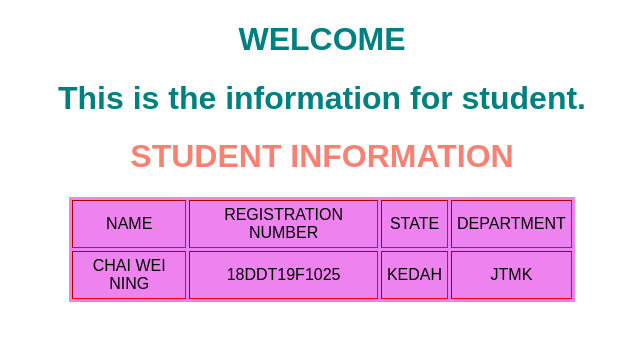
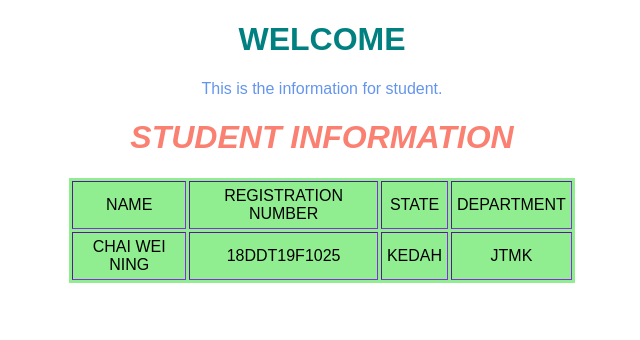
Before and after one commit to j2weining/TestSelector, a plain HTML site: page Selector/index.html in a window 1280 px wide. Shown: the whole page, without its empty margins (318-958 px from the left). Drawn offline with Linux system fonts and the light colour scheme.

Commit message:
newest code

```diff
--- a/Selector/index.html
+++ b/Selector/index.html
@@ -9,7 +9,7 @@
 </head>
 <body>
     <h1>WELCOME</h1>
-    <h1>This is the information for student.</h1>
+    <p>This is the information for student.</p>
     <div class="title">
         <h1>STUDENT INFORMATION</h1>
     </div>
--- a/Selector/style.css
+++ b/Selector/style.css
@@ -4,14 +4,20 @@ h1{
 }
 
 #table{
-    background-color: violet;
+    background-color:lightgreen;
     margin-left: 30%;
     margin-right: 30%;
-    border:red;
+    border: blueviolet;
 }
 * {
     font-family: Arial;
 }
+
 .title h1{
     color:salmon;
+    font-style: italic;
 }
+p{
+    text-align: center;
+    color: cornflowerblue;
+}
```
